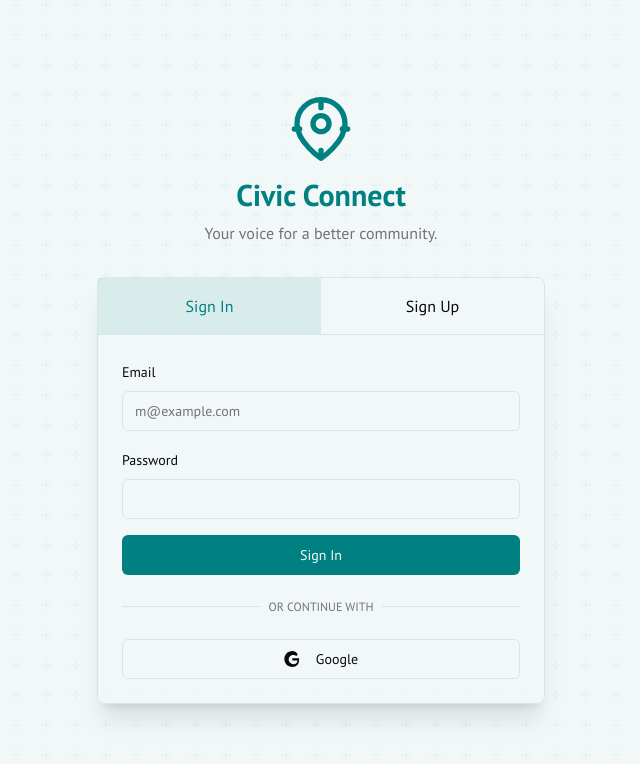
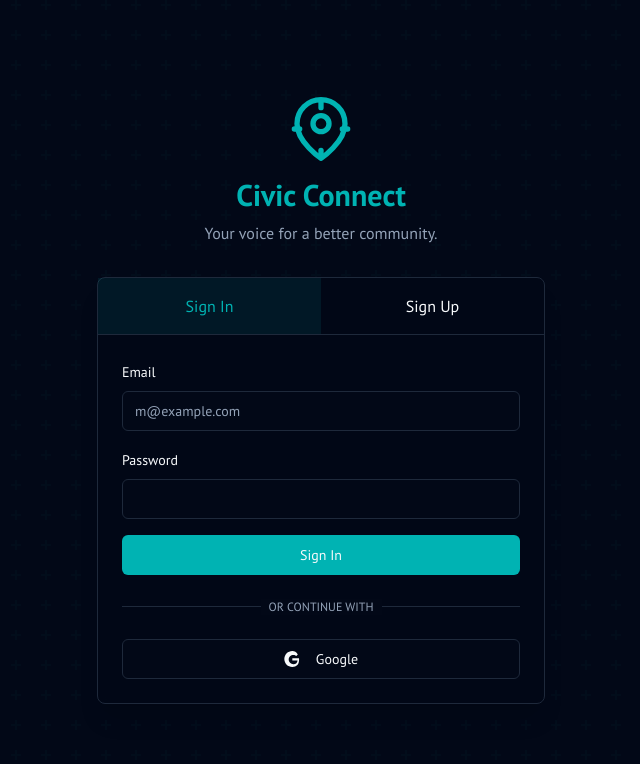
Before and after one commit to ShadowFull12/Civic-Connect, a Next.js app: page / in a window 1280 px wide. Shown: the top 764 px of the page, without its empty margins (319-959 px from the left). Built offline with nearby package versions, Linux system fonts and the light colour scheme; no server answers.

Commit message:
make the pins look good and modern with like a line and a circle on top

```diff
--- a/package.json
+++ b/package.json
@@ -54,14 +54,17 @@
     "react-hook-form": "^7.54.2",
     "react-map-gl": "^7.1.7",
     "recharts": "^2.15.1",
+    "supercluster": "^8.0.1",
     "tailwind-merge": "^3.0.1",
     "tailwindcss-animate": "^1.0.7",
+    "use-supercluster": "^1.1.0",
     "zod": "^3.24.2"
   },
   "devDependencies": {
     "@types/node": "^20",
     "@types/react": "^18",
     "@types/react-dom": "^18",
+    "@types/supercluster": "^7.1.3",
     "genkit-cli": "^1.14.1",
     "postcss": "^8",
     "tailwindcss": "^3.4.1",
--- a/src/app/globals.css
+++ b/src/app/globals.css
@@ -4,24 +4,60 @@
 
 @layer base {
   :root {
-    --background: 180 30% 96%;
-    --foreground: 240 10% 3.9%;
-    --card: 180 30% 96%;
-    --card-foreground: 240 10% 3.9%;
-    --popover: 180 30% 96%;
-    --popover-foreground: 240 10% 3.9%;
+    --background: 222.2 84% 4.9%;
+    --foreground: 210 40% 98%;
+    --card: 222.2 84% 4.9%;
+    --card-foreground: 210 40% 98%;
+    --popover: 222.2 84% 4.9%;
+    --popover-foreground: 210 40% 98%;
+    --primary: 180 100% 35%;
+    --primary-foreground: 210 40% 98%;
+    --secondary: 217.2 32.6% 17.5%;
+    --secondary-foreground: 210 40% 98%;
+    --muted: 217.2 32.6% 17.5%;
+    --muted-foreground: 215 20.2% 65.1%;
+    --accent: 217.2 32.6% 17.5%;
+    --accent-foreground: 210 40% 98%;
+    --destructive: 0 62.8% 30.6%;
+    --destructive-foreground: 210 40% 98%;
+    --border: 217.2 32.6% 17.5%;
+    --input: 217.2 32.6% 17.5%;
+    --ring: 180 100% 35%;
+    --chart-1: 180 70% 50%;
+    --chart-2: 43 80% 55%;
+    --chart-3: 190 65% 60%;
+    --chart-4: 280 65% 60%;
+    --chart-5: 340 75% 55%;
+    --radius: 0.5rem;
+    --sidebar-background: 224 71% 4%;
+    --sidebar-foreground: 210 40% 98%;
+    --sidebar-primary: 180 100% 35%;
+    --sidebar-primary-foreground: 210 40% 98%;
+    --sidebar-accent: 217.2 32.6% 17.5%;
+    --sidebar-accent-foreground: 210 40% 98%;
+    --sidebar-border: 217.2 32.6% 17.5%;
+    --sidebar-ring: 180 100% 35%;
+  }
+
+  .light {
+    --background: 0 0% 100%;
+    --foreground: 222.2 84% 4.9%;
+    --card: 0 0% 100%;
+    --card-foreground: 222.2 84% 4.9%;
+    --popover: 0 0% 100%;
+    --popover-foreground: 222.2 84% 4.9%;
     --primary: 180 100% 25.1%;
-    --primary-foreground: 0 0% 98%;
-    --secondary: 180 15% 90%;
-    --secondary-foreground: 240 10% 3.9%;
-    --muted: 180 15% 93%;
-    --muted-foreground: 240 4% 46%;
-    --accent: 43.4 89.2% 38.2%;
-    --accent-foreground: 0 0% 98%;
+    --primary-foreground: 210 40% 98%;
+    --secondary: 210 40% 96.1%;
+    --secondary-foreground: 222.2 47.4% 11.2%;
+    --muted: 210 40% 96.1%;
+    --muted-foreground: 215.4 16.3% 46.9%;
+    --accent: 210 40% 96.1%;
+    --accent-foreground: 222.2 47.4% 11.2%;
     --destructive: 0 84.2% 60.2%;
-    --destructive-foreground: 0 0% 98%;
-    --border: 180 15% 88%;
-    --input: 180 15% 88%;
+    --destructive-foreground: 210 40% 98%;
+    --border: 214.3 31.8% 91.4%;
+    --input: 214.3 31.8% 91.4%;
     --ring: 180 100% 25.1%;
     --chart-1: 180 76% 61%;
     --chart-2: 43 74% 66%;
@@ -29,48 +65,14 @@
     --chart-4: 27 87% 67%;
     --chart-5: 173 58% 39%;
     --radius: 0.5rem;
-    --sidebar-background: 180 15% 98%;
-    --sidebar-foreground: 240 5.3% 26.1%;
+    --sidebar-background: 220 15% 98%;
+    --sidebar-foreground: 222.2 47.4% 11.2%;
     --sidebar-primary: 180 100% 25.1%;
-    --sidebar-primary-foreground: 0 0% 98%;
-    --sidebar-accent: 180 15% 94%;
-    --sidebar-accent-foreground: 240 10% 3.9%;
-    --sidebar-border: 180 10% 90%;
+    --sidebar-primary-foreground: 210 40% 98%;
+    --sidebar-accent: 210 40% 96.1%;
+    --sidebar-accent-foreground: 222.2 47.4% 11.2%;
+    --sidebar-border: 214.3 31.8% 91.4%;
     --sidebar-ring: 180 100% 25.1%;
-  }
-  .dark {
-    --background: 240 10% 3.9%;
-    --foreground: 0 0% 98%;
-    --card: 240 10% 3.9%;
-    --card-foreground: 0 0% 98%;
-    --popover: 240 10% 3.9%;
-    --popover-foreground: 0 0% 98%;
-    --primary: 180 100% 35%;
-    --primary-foreground: 0 0% 98%;
-    --secondary: 240 3.7% 15.9%;
-    --secondary-foreground: 0 0% 98%;
-    --muted: 240 3.7% 15.9%;
-    --muted-foreground: 240 5% 64.9%;
-    --accent: 43.4 89.2% 42.2%;
-    --accent-foreground: 0 0% 98%;
-    --destructive: 0 62.8% 30.6%;
-    --destructive-foreground: 0 0% 98%;
-    --border: 240 3.7% 15.9%;
-    --input: 240 3.7% 15.9%;
-    --ring: 180 100% 35%;
-    --chart-1: 180 70% 50%;
-    --chart-2: 43 80% 55%;
-    --chart-3: 190 65% 60%;
-    --chart-4: 280 65% 60%;
-    --chart-5: 340 75% 55%;
-    --sidebar-background: 240 10% 3.9%;
-    --sidebar-foreground: 0 0% 98%;
-    --sidebar-primary: 180 100% 35%;
-    --sidebar-primary-foreground: 0 0% 98%;
-    --sidebar-accent: 240 3.7% 15.9%;
-    --sidebar-accent-foreground: 0 0% 98%;
-    --sidebar-border: 240 3.7% 15.9%;
-    --sidebar-ring: 180 100% 35%;
   }
 }
 
@@ -81,4 +83,26 @@
   body {
     @apply bg-background text-foreground;
   }
+  .maplibregl-popup-content {
+      background: transparent;
+      padding: 0;
+      box-shadow: none;
+  }
+  .maplibregl-popup-close-button {
+      color: white;
+      background: rgba(0,0,0,0.5);
+      border-radius: 9999px;
+      width: 24px;
+      height: 24px;
+      font-size: 16px;
+      line-height: 24px;
+      margin: 4px;
+      transition: background 0.2s;
+  }
+  .maplibregl-popup-close-button:hover {
+      background: rgba(0,0,0,0.8);
+  }
+  .maplibregl-popup-anchor-left .maplibregl-popup-tip {
+      border-right-color: hsl(var(--border));
+  }
 }
--- a/src/app/layout.tsx
+++ b/src/app/layout.tsx
@@ -2,6 +2,7 @@ import type { Metadata } from "next";
 import { AuthProvider } from "@/context/AuthContext";
 import { Toaster } from "@/components/ui/toaster";
 import "./globals.css";
+import { cn } from "@/lib/utils";
 
 export const metadata: Metadata = {
   title: "Civic Connect",
@@ -14,13 +15,13 @@ export default function RootLayout({
   children: React.ReactNode;
 }>) {
   return (
-    <html lang="en" suppressHydrationWarning>
+    <html lang="en" suppressHydrationWarning className="dark">
       <head>
         <link rel="preconnect" href="https://fonts.googleapis.com" />
         <link rel="preconnect" href="https://fonts.gstatic.com" crossOrigin="anonymous" />
         <link href="https://fonts.googleapis.com/css2?family=PT+Sans:ital,wght@0,400;0,700;1,400;1,700&display=swap" rel="stylesheet" />
       </head>
-      <body className="font-body antialiased">
+      <body className={cn("font-body antialiased", "dark")}>
         <AuthProvider>
           {children}
           <Toaster />
--- a/src/components/MapView.tsx
+++ b/src/components/MapView.tsx
@@ -1,32 +1,57 @@
 
 "use client";
 
-import { useState, useEffect } from 'react';
-import Map, { Marker, Popup, NavigationControl } from 'react-map-gl/maplibre';
+import { useState, useEffect, useMemo, useRef } from 'react';
+import Map, { Marker, Popup, NavigationControl, MapRef } from 'react-map-gl/maplibre';
 import 'maplibre-gl/dist/maplibre-gl.css';
 import { db } from '@/lib/firebase';
 import { collection, onSnapshot, query, Timestamp } from 'firebase/firestore';
 import type { Issue } from '@/lib/types';
-import { Pin, AlertCircle, Loader2 } from 'lucide-react';
+import { Layers, AlertCircle, Loader2, Pin } from 'lucide-react';
 import { Badge } from './ui/badge';
-import { format } from 'date-fns';
+import { format, formatDistanceToNow } from 'date-fns';
 import Image from 'next/image';
+import useSupercluster from 'use-supercluster';
 
 interface MapViewProps {
   apiKey: string;
 }
 
+const categoryColors: { [key: string]: string } = {
+  'Pothole': 'hsl(0, 70%, 60%)',
+  'Streetlight Outage': 'hsl(50, 100%, 50%)',
+  'Garbage Overflow': 'hsl(120, 40%, 50%)',
+  'Water Leakage': 'hsl(200, 80%, 60%)',
+  'Damaged Public Property': 'hsl(280, 50%, 60%)',
+  'Other': 'hsl(0, 0%, 70%)',
+};
+
+const getStatusColorClass = (status: Issue['status']) => {
+  switch (status) {
+    case 'pending': return 'bg-red-500';
+    case 'acknowledged': return 'bg-yellow-500';
+    case 'in-progress': return 'bg-blue-500';
+    case 'resolved': return 'bg-green-500';
+    default: return 'bg-gray-500';
+  }
+};
+
 export default function MapView({ apiKey }: MapViewProps) {
   const [issues, setIssues] = useState<Issue[]>([]);
   const [selectedIssue, setSelectedIssue] = useState<Issue | null>(null);
   const [currentUserPosition, setCurrentUserPosition] = useState<{ latitude: number; longitude: number } | null>(null);
-  const [viewState, setViewState] = useState({
-    longitude: 0, // Default to 0, will be updated
-    latitude: 0,  // Default to 0, will be updated
-    zoom: 16,
-  });
   const [isInitialLoad, setIsInitialLoad] = useState(true);
   const [locationError, setLocationError] = useState<string | null>(null);
+
+  const [bounds, setBounds] = useState<[number, number, number, number] | undefined>(undefined);
+  const [zoom, setZoom] = useState(16);
+  const mapRef = useRef<MapRef>(null);
+
+  const [viewState, setViewState] = useState({
+    longitude: 88.43, // Default to Kolkata area, will be updated
+    latitude: 22.57,  // Default to Kolkata area, will be updated
+    zoom: 12,
+  });
 
   useEffect(() => {
     let watchId: number;
@@ -41,6 +66,7 @@ export default function MapView({ apiKey }: MapViewProps) {
             setViewState((prev) => ({
               ...prev,
               ...newPosition,
+              zoom: 16
             }));
             setIsInitialLoad(false);
           }
@@ -48,14 +74,10 @@ export default function MapView({ apiKey }: MapViewProps) {
         },
         (error) => {
           console.error("Error getting user location:", error);
-          setLocationError("Could not get your location. Please enable location services in your browser.");
+          setLocationError("Could not get your location. Displaying a wider map view.");
           setIsInitialLoad(false);
         },
-        {
-          enableHighAccuracy: true,
-          timeout: 5000,
-          maximumAge: 0,
-        }
+        { enableHighAccuracy: true, timeout: 5000, maximumAge: 0 }
       );
     } else {
        setLocationError("Geolocation is not supported by this browser.");
@@ -80,36 +102,32 @@ export default function MapView({ apiKey }: MapViewProps) {
     };
   }, [isInitialLoad]);
 
-  const formatDate = (timestamp: Timestamp | Date): string => {
-    if (!timestamp) return "Date not available";
-    const date = timestamp instanceof Timestamp ? timestamp.toDate() : timestamp;
-    return format(date, 'PPP p');
-  };
+  const points = useMemo(() => issues.map(issue => ({
+    type: 'Feature' as const,
+    properties: {
+      cluster: false,
+      issueId: issue.id,
+      category: issue.category,
+      issue: issue
+    },
+    geometry: {
+      type: 'Point' as const,
+      coordinates: [issue.location.lng, issue.location.lat]
+    }
+  })), [issues]);
 
-  const getStatusColor = (status: Issue['status']) => {
-    switch (status) {
-      case 'pending': return 'text-red-500';
-      case 'acknowledged': return 'text-yellow-500';
-      case 'in-progress': return 'text-blue-500';
-      case 'resolved': return 'text-green-500';
-      default: return 'text-gray-500';
-    }
-  };
+  const { clusters, supercluster } = useSupercluster({
+    points,
+    bounds,
+    zoom,
+    options: { radius: 75, maxZoom: 20 },
+  });
 
   if (isInitialLoad) {
     return (
-        <div className="relative h-full w-full flex items-center justify-center bg-muted">
+        <div className="relative h-full w-full flex items-center justify-center bg-card">
             <Loader2 className="h-8 w-8 animate-spin text-primary" />
-            <p className="ml-2">Getting your location...</p>
-        </div>
-    )
-  }
-
-  if (locationError && !currentUserPosition) {
-     return (
-        <div className="relative h-full w-full flex items-center justify-center bg-muted text-center p-4">
-             <AlertCircle className="h-8 w-8 text-destructive mb-2" />
-             <p className="text-destructive">{locationError}</p>
+            <p className="ml-2 font-semibold">Initializing Map...</p>
         </div>
     )
   }
@@ -117,38 +135,88 @@ export default function MapView({ apiKey }: MapViewProps) {
   return (
     <div className="relative h-full w-full">
         {locationError && (
-            <div className="absolute top-2 left-2 z-10 bg-yellow-100/80 border border-yellow-300 text-yellow-800 text-xs rounded p-2">
+            <div className="absolute top-2 left-2 z-10 bg-destructive/90 border border-destructive text-destructive-foreground text-xs rounded p-2 shadow-lg">
                 {locationError}
             </div>
         )}
         <Map
             {...viewState}
-            onMove={evt => setViewState(evt.viewState)}
+            ref={mapRef}
+            onMove={evt => {
+                setViewState(evt.viewState);
+                setZoom(evt.viewState.zoom);
+                setBounds(evt.target.getBounds().toArray().flat() as [number, number, number, number]);
+            }}
             style={{ width: '100%', height: '100%' }}
-            mapStyle={`https://api.maptiler.com/maps/streets-v2/style.json?key=${apiKey}`}
+            mapStyle={`https://api.maptiler.com/maps/dataviz-dark/style.json?key=${apiKey}`}
+            minZoom={3}
         >
             <NavigationControl position="top-right" />
 
-            {issues.map(issue => (
+            {clusters.map(cluster => {
+              const [longitude, latitude] = cluster.geometry.coordinates;
+              const {
+                cluster: isCluster,
+                point_count: pointCount,
+              } = cluster.properties;
+
+              if (isCluster) {
+                return (
+                  <Marker
+                    key={`cluster-${cluster.id}`}
+                    latitude={latitude}
+                    longitude={longitude}
+                  >
+                    <div
+                      className="w-8 h-8 md:w-10 md:h-10 bg-primary/80 border-2 border-primary-foreground/50 rounded-full flex items-center justify-center font-bold text-primary-foreground cursor-pointer transition-transform hover:scale-110 shadow-lg"
+                      onClick={() => {
+                        const expansionZoom = Math.min(
+                          supercluster.getClusterExpansionZoom(cluster.id as number),
+                          20
+                        );
+                        mapRef.current?.flyTo({
+                          center: [longitude, latitude],
+                          zoom: expansionZoom,
+                          speed: 1.2,
+                        });
+                      }}
+                    >
+                      {pointCount}
+                    </div>
+                  </Marker>
+                );
+              }
+
+              const issue = cluster.properties.issue as Issue;
+
+              return (
                 <Marker
-                key={issue.id}
-                longitude={issue.location.lng}
-                latitude={issue.location.lat}
-                onClick={(e) => {
-                    e.originalEvent.stopPropagation();
-                    setSelectedIssue(issue);
-                }}
+                    key={`issue-${issue.id}`}
+                    latitude={latitude}
+                    longitude={longitude}
+                    onClick={(e) => {
+                        e.originalEvent.stopPropagation();
+                        setSelectedIssue(issue);
+                    }}
                 >
-                <Pin className={`h-10 w-10 cursor-pointer ${getStatusColor(issue.status)}`} fill="currentColor" />
+                    <div className="flex flex-col items-center cursor-pointer group">
+                        <div className="relative w-10 h-10 rounded-full border-2 overflow-hidden shadow-lg transition-all duration-300 group-hover:scale-110 group-hover:shadow-2xl" style={{borderColor: categoryColors[issue.category] || 'white'}}>
+                            <Image src={issue.photoUrl} alt={issue.category} fill className="object-cover"/>
+                             <div className="absolute inset-0 bg-black/20 group-hover:bg-black/0 transition-colors"></div>
+                        </div>
+                        <div className="w-0.5 h-4 bg-muted-foreground/70"></div>
+                        <div className="w-2 h-2 rounded-full bg-muted-foreground/70 -mt-1"></div>
+                    </div>
                 </Marker>
-            ))}
+              );
+            })}
 
             {currentUserPosition && (
                 <Marker
                     longitude={currentUserPosition.longitude}
                     latitude={currentUserPosition.latitude}
                 >
-                    <div className="h-4 w-4 rounded-full bg-blue-500 border-2 border-white shadow-md" />
+                    <div className="w-3.5 h-3.5 rounded-full bg-blue-400 border-2 border-white shadow-md animate-pulse" />
                 </Marker>
             )}
 
@@ -160,33 +228,36 @@ export default function MapView({ apiKey }: MapViewProps) {
                 closeOnClick={false}
                 anchor="left"
                 offset={20}
+                className="font-body"
                 >
-                <div className="w-64 p-2 font-body">
-                    <h3 className="font-bold font-headline text-lg mb-2">{selectedIssue.category}</h3>
+                <div className="w-64 bg-card text-card-foreground rounded-lg overflow-hidden shadow-2xl border border-border">
                     {selectedIssue.photoUrl && (
-                        <div className="relative w-full h-32 mb-2 rounded-md overflow-hidden">
+                        <div className="relative w-full h-32">
                             <Image src={selectedIssue.photoUrl} alt={selectedIssue.category} fill className="object-cover" />
                         </div>
                     )}
-                    <p className="text-sm mb-2">{selectedIssue.description}</p>
-                    <div className="text-xs text-muted-foreground mb-2">
-                    <p>Reported by: {selectedIssue.userName}</p>
-                    <p>{formatDate(selectedIssue.createdAt)}</p>
+                    <div className="p-3">
+                        <h3 className="font-bold font-headline text-lg mb-1" style={{color: categoryColors[selectedIssue.category]}}>{selectedIssue.category}</h3>
+                        <p className="text-sm mb-2 text-muted-foreground">{selectedIssue.description}</p>
+                        <div className="text-xs text-muted-foreground/80 mb-3 space-y-0.5">
+                            <p>Reported by: <span className="font-semibold">{selectedIssue.userName}</span></p>
+                            <p title={format(selectedIssue.createdAt.toDate(), 'PPP p')}>
+                              {formatDistanceToNow(selectedIssue.createdAt.toDate(), { addSuffix: true })}
+                            </p>
+                        </div>
+                         <div className="flex items-center gap-2">
+                             <div className={`w-3 h-3 rounded-full ${getStatusColorClass(selectedIssue.status)}`}></div>
+                            <span className="text-sm capitalize font-medium">{selectedIssue.status}</span>
+                         </div>
                     </div>
-                    <Badge
-                    variant={selectedIssue.status === 'resolved' ? 'default' : selectedIssue.status === 'pending' ? 'destructive' : 'secondary'}
-                    className="capitalize"
-                    >
-                    {selectedIssue.status}
-                    </Badge>
                 </div>
                 </Popup>
             )}
 
-            {issues.length === 0 && (
+            {issues.length === 0 && !isInitialLoad &&(
                 <div className="absolute inset-0 flex items-center justify-center bg-black/20 pointer-events-none">
                     <div className="bg-background/80 p-4 rounded-lg shadow-lg flex items-center gap-2">
-                        <AlertCircle className="h-5 w-5 text-muted-foreground"/>
+                        <Layers className="h-5 w-5 text-muted-foreground"/>
                         <p className="text-muted-foreground">No issues reported yet. Be the first!</p>
                     </div>
                 </div>
```
Also changed, not shown: src/components/report/ReportForm.tsx (+5 -6 lines), 1 other file (tests, documents, lock files or other folders).
